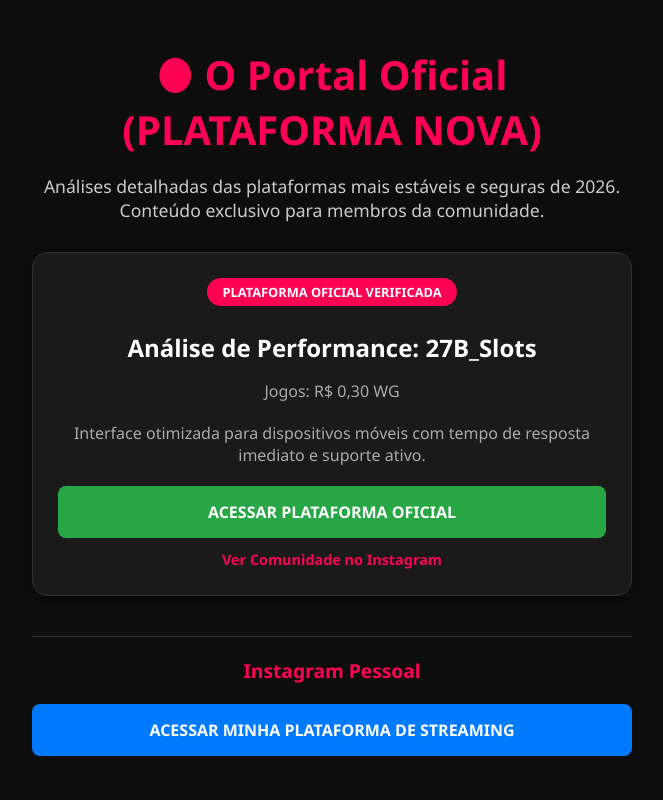
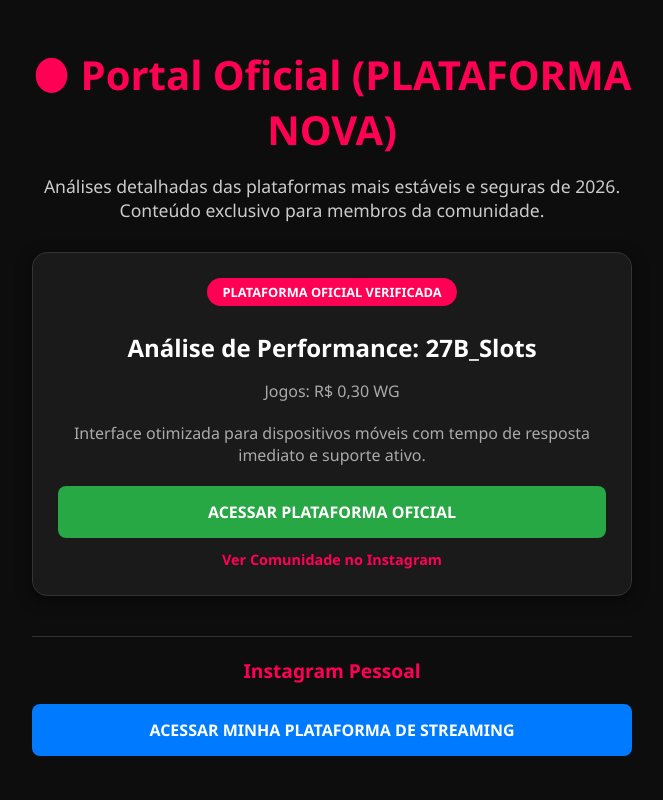
Before and after one commit to luiiisreis/PortalOficial_Analises.com, a plain HTML site: page index.html in a window 1280 px wide. Shown: the top 800 px of the page, without its empty margins (308-971 px from the left). Drawn offline with Linux system fonts and the light colour scheme.

Commit message:
Update index.html

```diff
--- a/index.html
+++ b/index.html
@@ -101,7 +101,7 @@
 
 <div class="container">
     <header>
-        <h1>🌑 O Portal Oficial (PLATAFORMA NOVA)</h1>
+        <h1>🌑 Portal Oficial (PLATAFORMA NOVA)</h1>
         <p class="intro">Análises detalhadas das plataformas mais estáveis e seguras de 2026. Conteúdo exclusivo para membros da comunidade.</p>
     </header>
 
```
